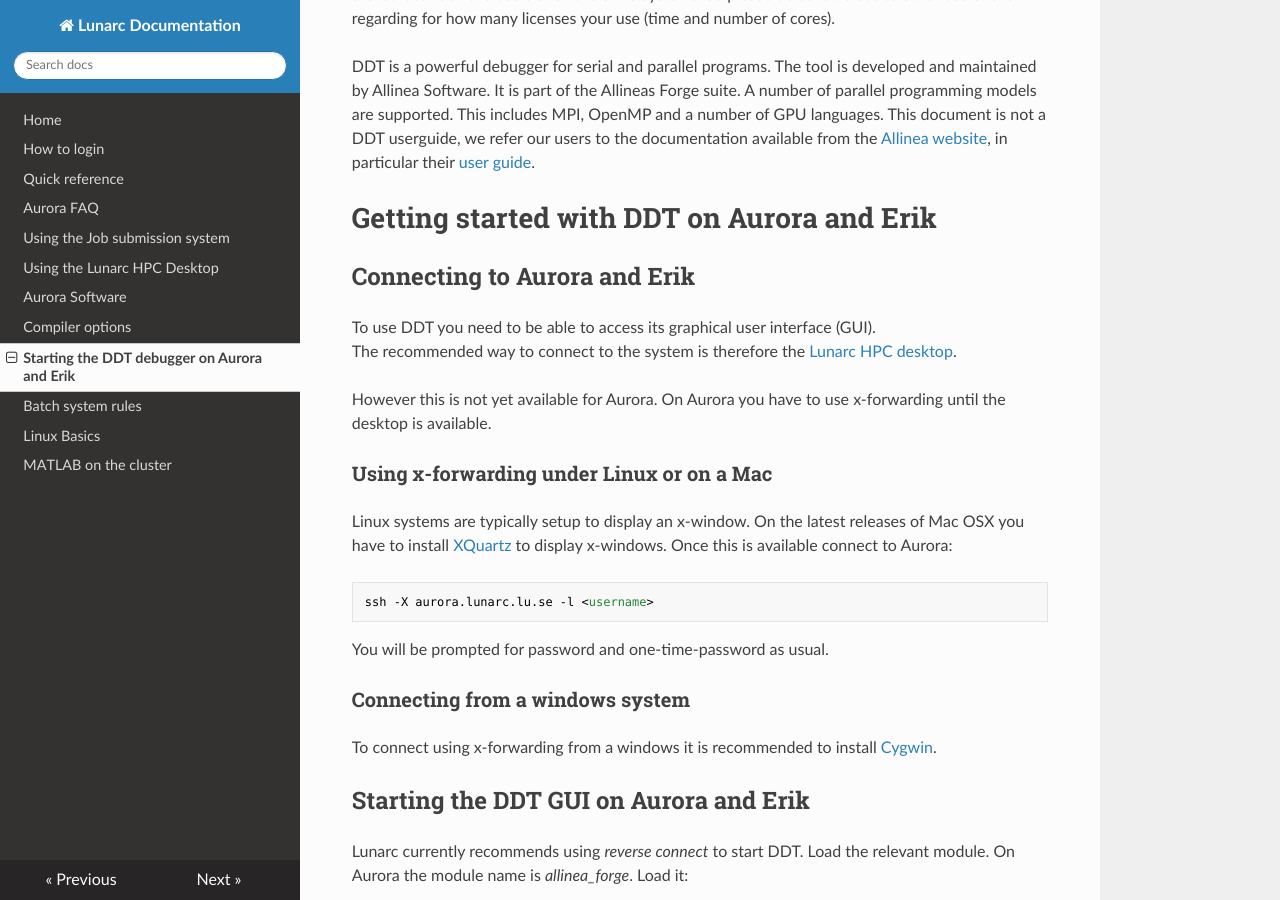
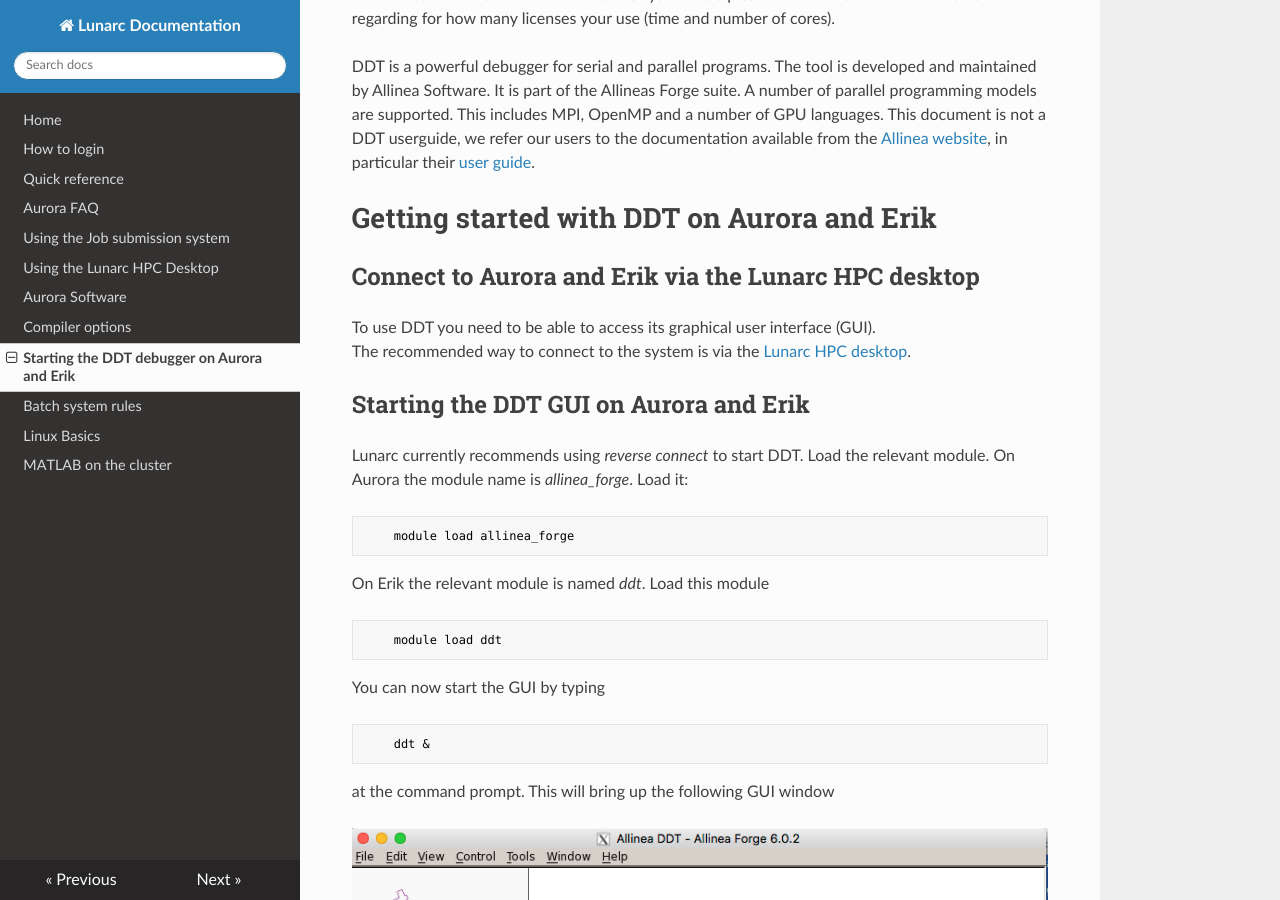
Before and after one commit to lunarc/lunarc_docs, an MkDocs documentation site: the page built from docs/ddt_debugger.md, in a window 1280 px wide and 900 px high, scrolled down 406 px. Built offline with MkDocs 1.6.1, drawn with Linux system fonts in a browser that asks for light colours; nearby versions of some CDN libraries; old or Windows-style settings are respelled for this version of MkDocs; some of the changed text lies outside the part shown.

Commit message:
Clean up for HPC desktop availability

````diff
--- a/docs/ddt_debugger.md
+++ b/docs/ddt_debugger.md
@@ -11,15 +11,14 @@
 
 # Getting started with DDT on Aurora and Erik
 
-## Connecting to Aurora and Erik
+## Connect to Aurora and Erik via the Lunarc HPC desktop
 
 To use DDT you need to be able to access its graphical user interface (GUI).
-The recommended way to connect to the system is therefore the [Lunarc HPC desktop](using_hpc_desktop).
+The recommended way to connect to the system is via the [Lunarc HPC desktop](using_hpc_desktop).
 
-
-However this is not yet available for Aurora.  On Aurora you have to use x-forwarding until the desktop is available.
+<!--
 ### Using x-forwarding under Linux or on a Mac
-Linux systems are typically setup to display an x-window.  On the latest releases of Mac OSX you have to install [XQuartz](http://www.xquartz.org/) to display x-windows.  Once this is available connect to Aurora:
+Linux systems are typically setup to support x-windows.  On the latest releases of Mac OSX you have to install [XQuartz](http://www.xquartz.org/) to display x-windows.  Once this is available connect to Aurora:
 
     ssh -X aurora.lunarc.lu.se -l <username>
 
@@ -27,6 +26,7 @@
 
 ### Connecting from a windows system
 To connect using x-forwarding from a windows it is recommended to install [Cygwin](https://www.cygwin.com/).
+-->
 
 ## Starting the DDT GUI on Aurora and Erik
 
@@ -53,7 +53,9 @@
 ```bash
    -g -O0
 ```
-You can execute that executable either using a batch script or using an interactive session.  Before starting the executable make sure the *allinea_forge* or *ddt* module is loaded.  Prefix the execution statement with *ddt --connect*.  For example for an MPI code compiled against an OpenMPI-library start the code execution as follows
+Once your created an executable with debugging support, run it using either a batch script or an interactive session.  Inside the batch script or on the prompt of the interactive session
+* Make sure the *allinea_forge* (on Aurora) or *ddt* module (on Erik) is loaded in addition to the modules normally required to execute your code
+* Prefix the execution statement with *ddt --connect*.  For example for an MPI code compiled against an OpenMPI-library start the code execution as follows
 ```bash
    ddt --connect mpirun program_g
 ```
@@ -61,7 +63,7 @@
 ```bash
    ddt --connect srun program_g
 ```
-Once your job starts running, you get a request to allow your job connecting to the DDT GUI
+* Once your job starts running, you get a request to allow your job connecting to the DDT GUI
 
 ![Reverse connect request](images/ddtReverseConnectRequest.png "reverse connect request")
 
````
